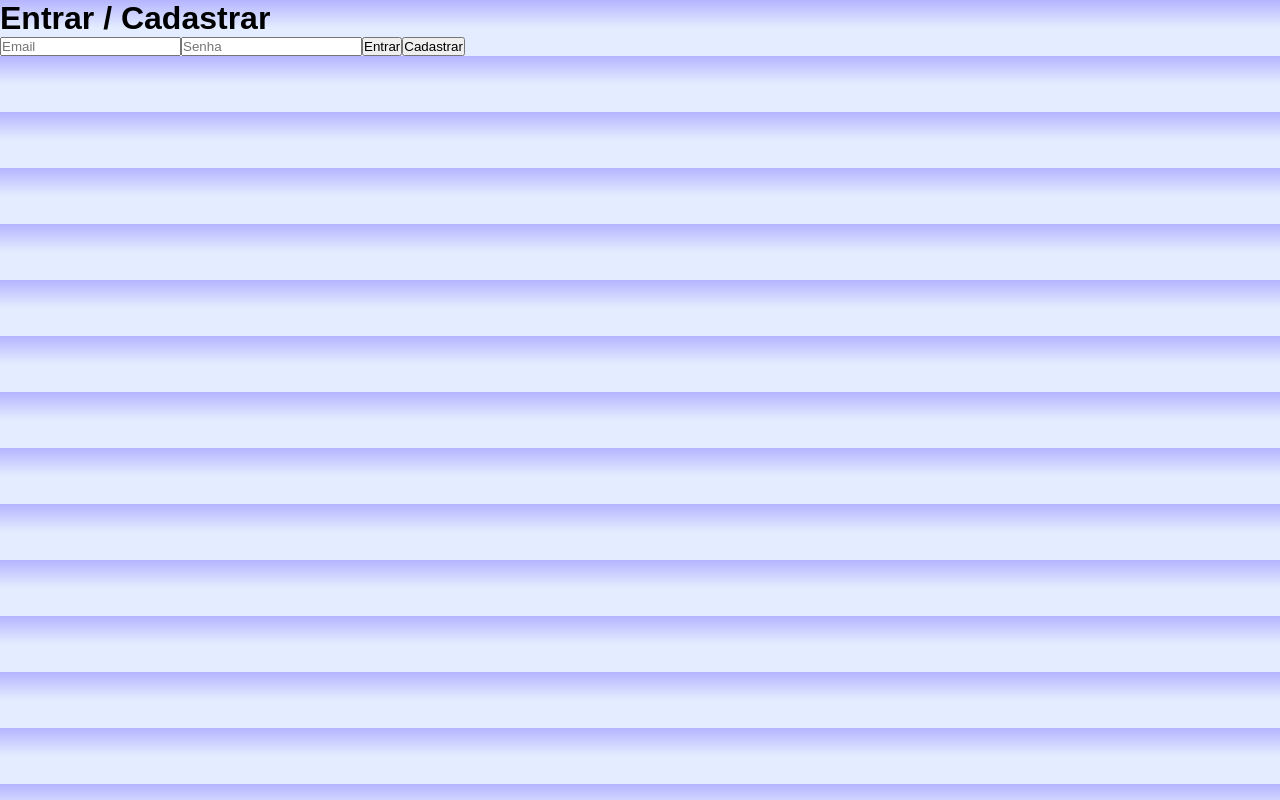
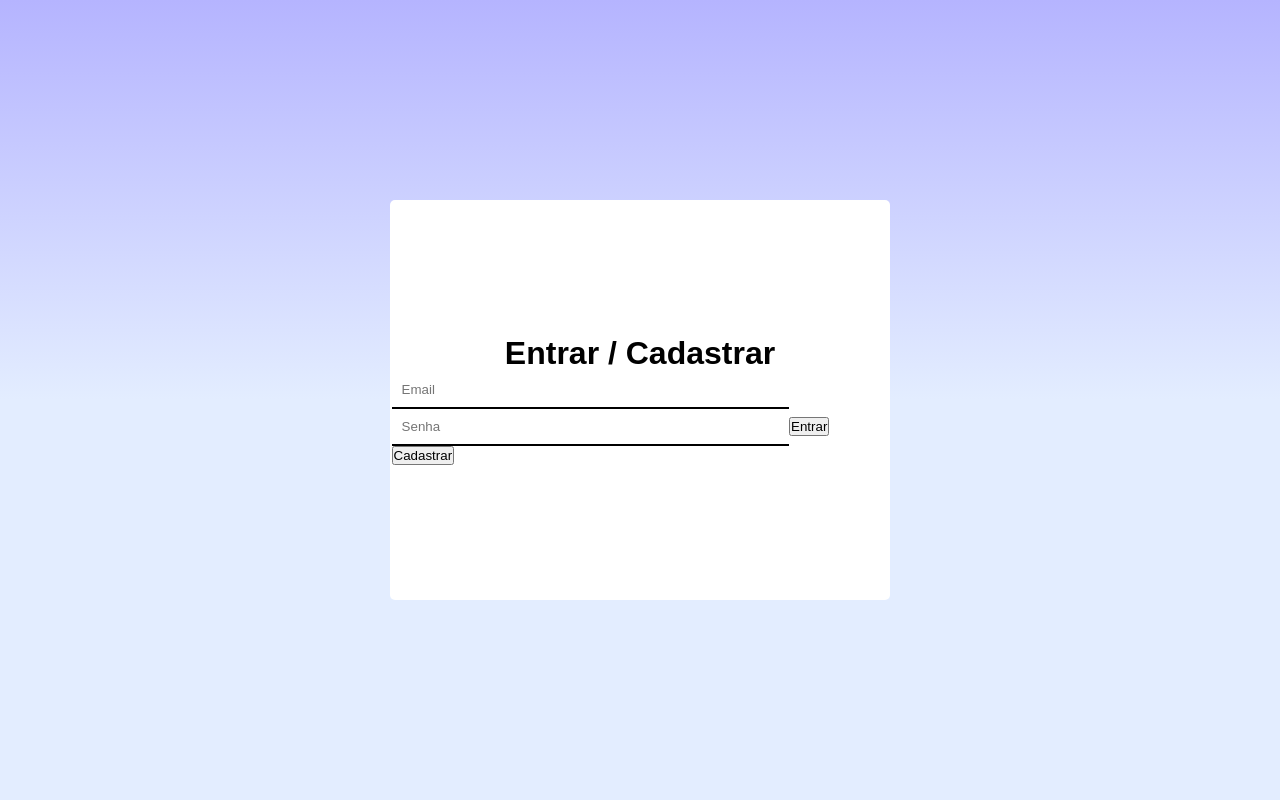
Before and after one commit to MW-Limah/HeloisaWebstore, a Next.js app: page /login in a window 1280 px wide. Built offline with nearby package versions, Linux system fonts and the light colour scheme; no server answers.

Commit message:
css para o login

```diff
--- a/src/app/(auth)/login/login.module.css
+++ b/src/app/(auth)/login/login.module.css
@@ -0,0 +1,29 @@
+.content {
+    height: 100vh;
+    width: 100%;
+    display: flex;
+    align-items: center;
+    justify-content: center;
+}
+
+.form {
+    display: flex;
+    align-items: center;
+    justify-content: center;
+    flex-direction: column;
+    color: #000;
+    background-color: white;
+    border-radius: 5px;
+    height: 50%;
+    width: 500px;
+}
+
+.form input {
+    border-left: none;
+    border-right: none;
+    border-top: none;
+    border-bottom: 2px solid #000;
+    background: none;
+    width: 80%;
+    padding: 10px;
+}
--- a/src/app/(auth)/login/page.tsx
+++ b/src/app/(auth)/login/page.tsx
@@ -19,7 +19,11 @@ export default function LoginPage() {
     }
     return (
         <div className={styles.content}>
+            <form className={styles.form}>
+                <div>
                     <h1 className="text-2xl mb-4">Entrar / Cadastrar</h1>
+                </div>
+                <div>
                     <input
                         type="email"
                         placeholder="Email"
@@ -42,5 +46,7 @@ export default function LoginPage() {
                         Cadastrar
                     </button>
                 </div>
+            </form>
+        </div>
     );
 }
```
Lines whose indentation alone changed are shown as unchanged.
